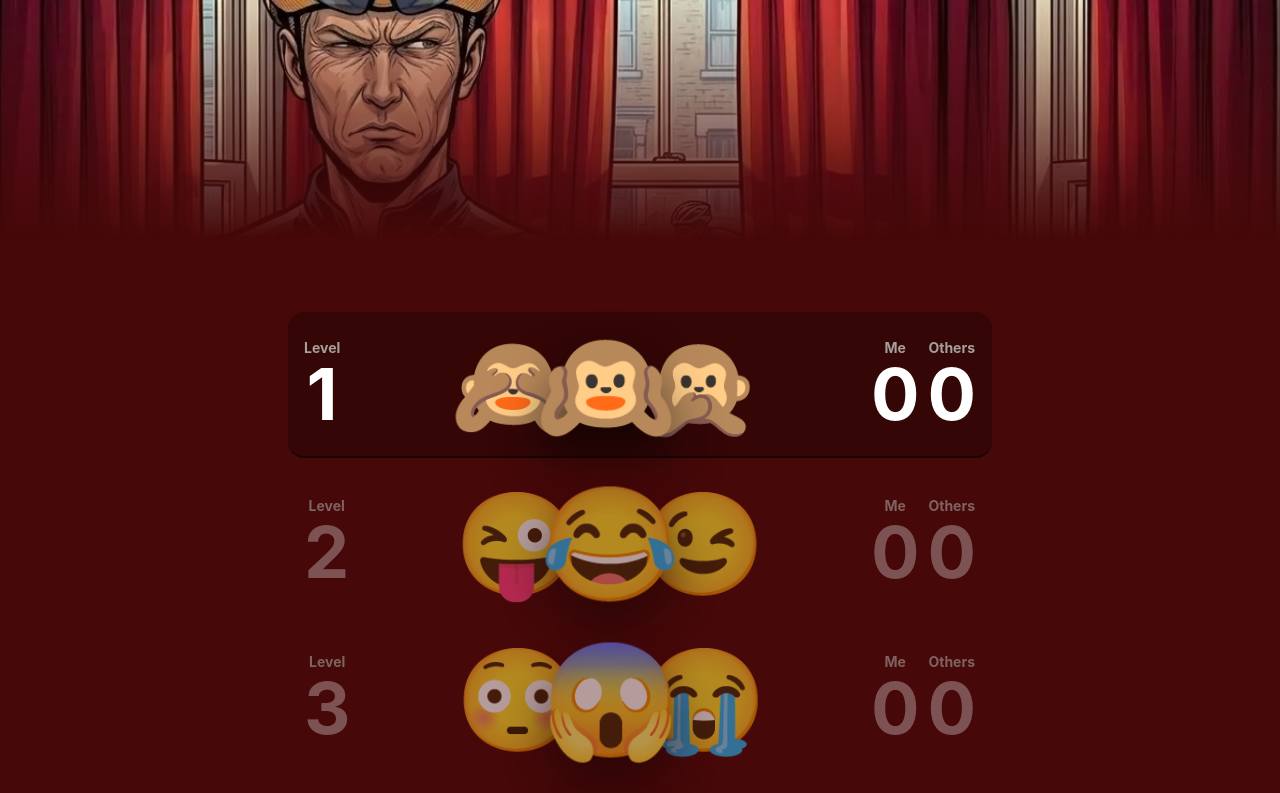
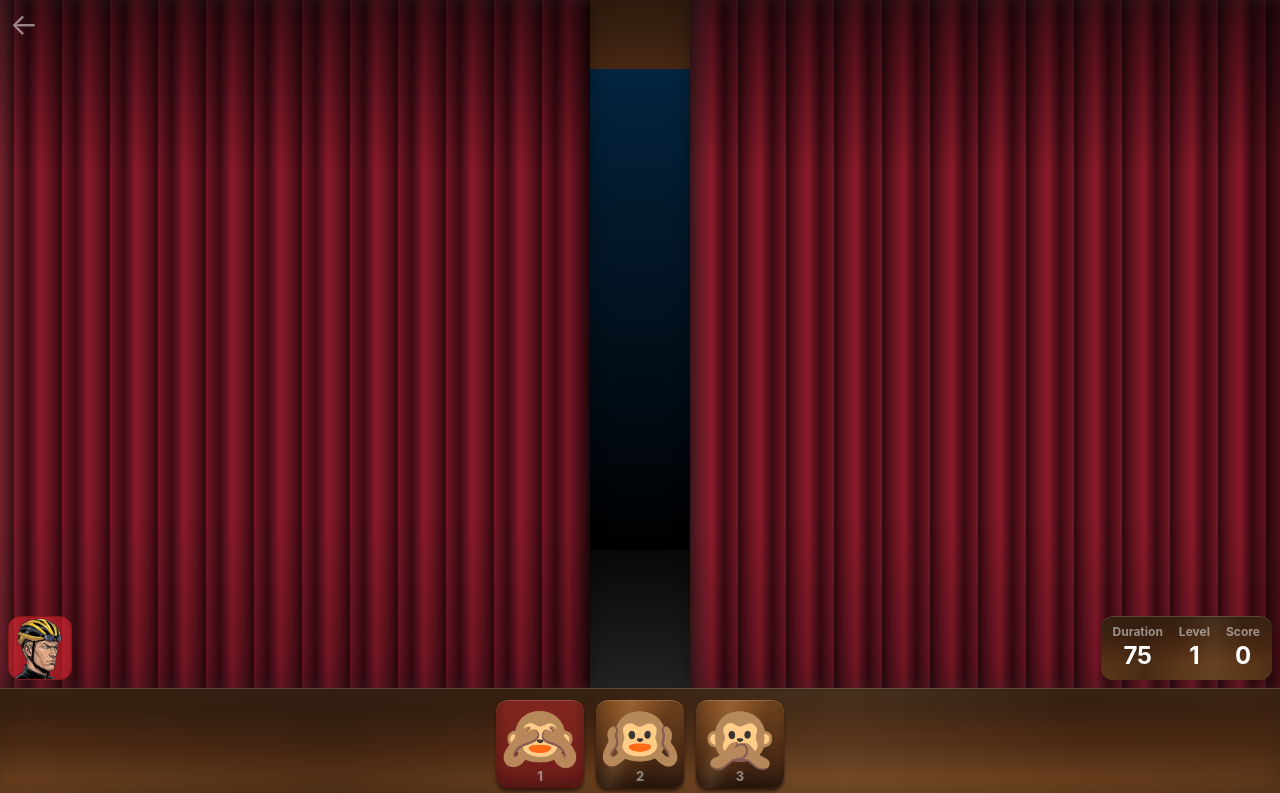
Before and after one commit to tyuen/glanceeyestrong, a React (Vite) app: page / in a window 1280 px wide. Shown: the top 793 px of the page. Built offline with nearby package versions, Linux system fonts and the light colour scheme; no server answers.

Commit message:
feat: jumps directly into game

```diff
--- a/devvit.json
+++ b/devvit.json
@@ -6,7 +6,7 @@
     "entrypoints": {
       "default": {
         "inline": true,
-        "entry": "Splash.html"
+        "entry": "App.html"
       },
       "App": {
         "entry": "App.html"
--- a/src/client/machine.ts
+++ b/src/client/machine.ts
@@ -43,14 +43,14 @@ type GameEvent =
   | { type: 'SUBMIT'; emojiIndex: number }
   | { type: 'SLIDE_DONE' };
 
-const emptyRound: Round = {
-  id: 0,
-  emoji: puzzles[0]![0]!,
-  emojiIndex: 0,
-  direction: 'right',
-  speed: startSpeed,
-  gap: startGap,
-};
+// const emptyRound: Round = {
+//   id: 0,
+//   emoji: puzzles[0]![0]!,
+//   emojiIndex: 0,
+//   direction: 'right',
+//   speed: startSpeed,
+//   gap: startGap,
+// };
 
 function createRound(level: number, round: number): Round {
   const levelPuzzles = puzzles[level] ?? puzzles[0]!;
@@ -155,15 +155,15 @@ const gameMachine = setup({
   },
 }).createMachine({
   id: 'game',
-  initial: 'levels',
+  initial: 'level', // 'levels',
   context: {
     ownScores: [],
     globalScores: [],
     currLevel: 0,
-    currLevelStartTime: 0,
+    currLevelStartTime: Date.now(), // 0,
     currLevelRound: 0,
     currLevelCorrect: 0,
-    currentRound: emptyRound,
+    currentRound: createRound(0, 0), // emptyRound,
     lastSubmittedEmojiIndex: null,
     lastRoundResult: null,
   },
@@ -191,7 +191,7 @@ const gameMachine = setup({
       },
     },
     level: {
-      initial: 'starting',
+      initial: 'playing', // 'starting',
       on: {
         EXIT_LEVEL: '#game.levels',
       },
--- a/vite.config.ts
+++ b/vite.config.ts
@@ -3,7 +3,6 @@ import react from '@vitejs/plugin-react';
 import tailwind from '@tailwindcss/vite';
 import { devvit } from '@devvit/start/vite';
 
-export default defineConfig({
-  // plugins: [react(), tailwind()],
-  plugins: [react(), tailwind(), devvit()],
-});
+export default defineConfig(({ command }) => ({
+  plugins: [react(), tailwind(), ...(command === 'build' ? [devvit()] : [])],
+}));
```
